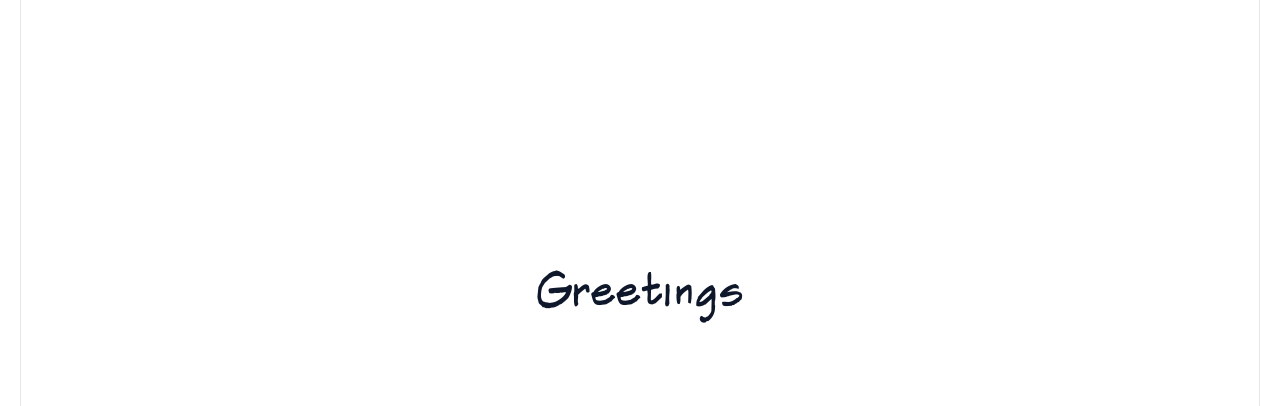
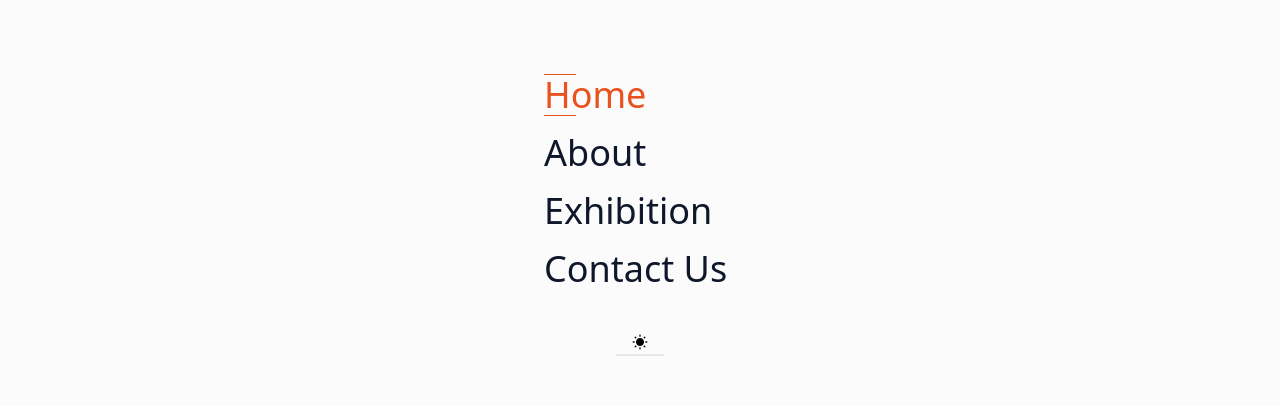
Before and after one commit to Sae-sak/SAK-Exhibition, a Next.js app: page /home in a window 1280 px wide. Both pictures are taken after a click on the icon 1248 px from the left and 38 px from the top of the page. Shown: the part 185-591 px from the top of the page. Built offline with nearby package versions, Linux system fonts and the light colour scheme; a web font is replaced by a local one.

Commit message:
Create Menu screen

```diff
--- a/pages/_document.tsx
+++ b/pages/_document.tsx
@@ -90,7 +90,7 @@ export default function Document() {
       <body>
         <Main />
         <NextScript />
-        <div className="fixed top-0 left-0 col-center" id="portal"></div>
+        <div className="fixed top-0 left-0 z-40 " id="portal"></div>
       </body>
     </Html>
   );
--- /dev/null
+++ b/src/layouts/Header/Menu/NavLink.tsx
@@ -0,0 +1,110 @@
+import Link from "next/link";
+import { useRouter } from "next/router";
+
+const colorVariants = {
+  red: {
+    textActive: "text-kgu_main_red",
+    textHover: "group-hover:text-kgu_main_red",
+    borderActive: "w-48 bg-kgu_main_red",
+    borderHover: "group-hover:bg-kgu_main_red",
+  },
+  yellow: {
+    textActive: "text-kgu_main_yellow",
+    textHover: "group-hover:text-kgu_main_yellow",
+    borderActive: "w-48 bg-kgu_main_yellow",
+    borderHover: "group-hover:bg-kgu_main_yellow",
+  },
+  blue: {
+    textActive: "text-kgu_main_blue",
+    textHover: "group-hover:text-kgu_main_blue",
+    borderActive: "w-48 bg-kgu_main_blue",
+    borderHover: "group-hover:bg-kgu_main_blue",
+  },
+  green: {
+    textActive: "text-kgu_main_green",
+    textHover: "group-hover:text-kgu_main_green",
+    borderActive: "w-48 bg-kgu_main_green",
+    borderHover: "group-hover:bg-kgu_main_green",
+  },
+};
+
+export default function NavLink({ linkpath, name }) {
+  const router = useRouter();
+  const link = `/${linkpath}`;
+
+  return (
+    <Link href={link} className="group">
+      <div
+        className={`block w-8 h-[1px] transition-all duration-500 group-hover:w-48 ${
+          "/home" === router.pathname && "/home" === link
+            ? colorVariants.red.borderActive
+            : "/about" === router.pathname && "/about" === link
+            ? colorVariants.yellow.borderActive
+            : router.pathname.includes("/exhibition") && "/exhibition" === link
+            ? colorVariants.blue.borderActive
+            : "/contactus" === router.pathname && "/contactus" === link
+            ? colorVariants.green.borderActive
+            : null
+        } ${
+          "/home" === link
+            ? colorVariants.red.borderHover
+            : "/about" === link
+            ? colorVariants.yellow.borderHover
+            : "/exhibition" === link
+            ? colorVariants.blue.borderHover
+            : "/contactus" === link
+            ? colorVariants.green.borderHover
+            : null
+        }`}
+      />
+      <span
+        className={`text-4xl transition-all duration-500  ${
+          "/home" === router.pathname && "/home" === link
+            ? colorVariants.red.textActive
+            : "/about" === router.pathname && "/about" === link
+            ? colorVariants.yellow.textActive
+            : router.pathname.includes("/exhibition") && "/exhibition" === link
+            ? colorVariants.blue.textActive
+            : "/contactus" === router.pathname && "/contactus" === link
+            ? colorVariants.green.textActive
+            : null
+        } ${
+          "/home" === link
+            ? colorVariants.red.textHover
+            : "/about" === link
+            ? colorVariants.yellow.textHover
+            : "/exhibition" === link
+            ? colorVariants.blue.textHover
+            : "/contactus" === link
+            ? colorVariants.green.textHover
+            : null
+        }`}
+      >
+        {name}
+      </span>
+      <div
+        className={`block w-8 h-[1px] transition-all duration-500 group-hover:w-48 ${
+          "/home" === router.pathname && "/home" === link
+            ? colorVariants.red.borderActive
+            : "/about" === router.pathname && "/about" === link
+            ? colorVariants.yellow.borderActive
+            : router.pathname.includes("/exhibition") && "/exhibition" === link
+            ? colorVariants.blue.borderActive
+            : "/contactus" === router.pathname && "/contactus" === link
+            ? colorVariants.green.borderActive
+            : null
+        } ${
+          "/home" === link
+            ? colorVariants.red.borderHover
+            : "/about" === link
+            ? colorVariants.yellow.borderHover
+            : "/exhibition" === link
+            ? colorVariants.blue.borderHover
+            : "/contactus" === link
+            ? colorVariants.green.borderHover
+            : null
+        }`}
+      />
+    </Link>
+  );
+}
--- /dev/null
+++ b/src/layouts/Header/Menu/Overlay.tsx
@@ -0,0 +1,16 @@
+import { motion } from "framer-motion";
+
+export default function Overlay({ setIsClicked, children }) {
+  return (
+    <motion.div
+      onClick={() => setIsClicked(false)}
+      initial={{ opacity: 0 }}
+      animate={{ opacity: 1 }}
+      exit={{ opacity: 0 }}
+      transition={{ duration: 0.2 }}
+      className="top-0 z-40 w-screen h-screen p-24 bg-light_bg_1 col-center dark:bg-night_bg_1"
+    >
+      {children}
+    </motion.div>
+  );
+}
--- /dev/null
+++ b/src/layouts/Header/Menu/index.tsx
@@ -0,0 +1,28 @@
+import Portal from "@components/Portal";
+import ThemeChanger from "@util/Theme/ThemeChanger";
+import { LayoutGroup } from "framer-motion";
+import NavLink from "./NavLink";
+import Overlay from "./Overlay";
+
+const Menu = ({ setIsClicked }) => {
+  return (
+    <Overlay setIsClicked={setIsClicked}>
+      <div className="z-40 gap-10 col-center">
+        <nav className="w-48 gap-4 col-start sm:mt-auto ">
+          <LayoutGroup>
+            <NavLink linkpath={"home"} name={"Home"} />
+            <NavLink linkpath={"about"} name={"About"} />
+            <NavLink linkpath={"exhibition"} name={"Exhibition"} />
+            <NavLink linkpath={"contactus"} name={"Contact Us"} />
+          </LayoutGroup>
+        </nav>
+
+        {/* 토글 버튼 */}
+        <ThemeChanger />
+      </div>
+    </Overlay>
+  );
+};
+
+// HOC 적용
+export default Portal(Menu);
```
